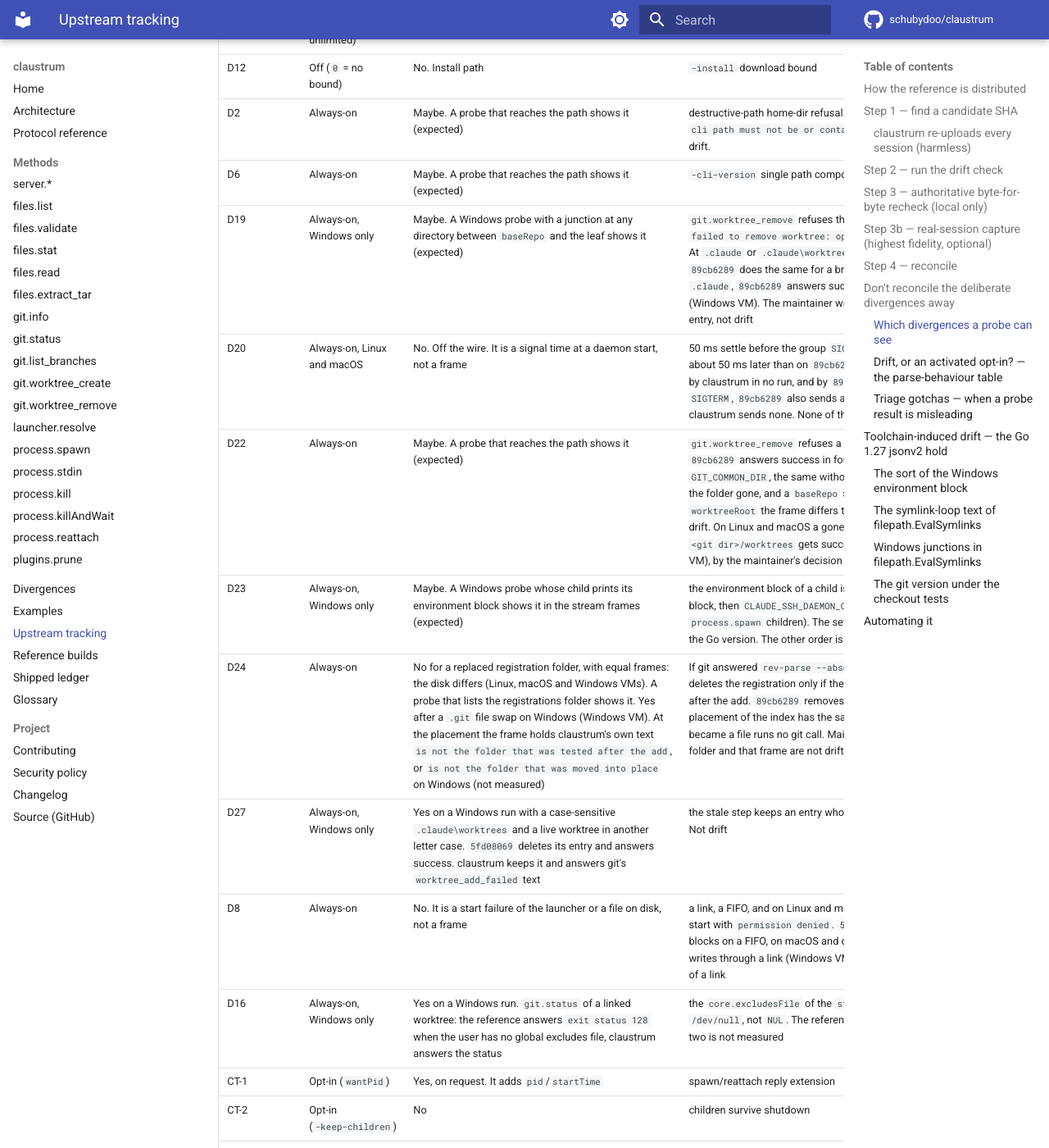
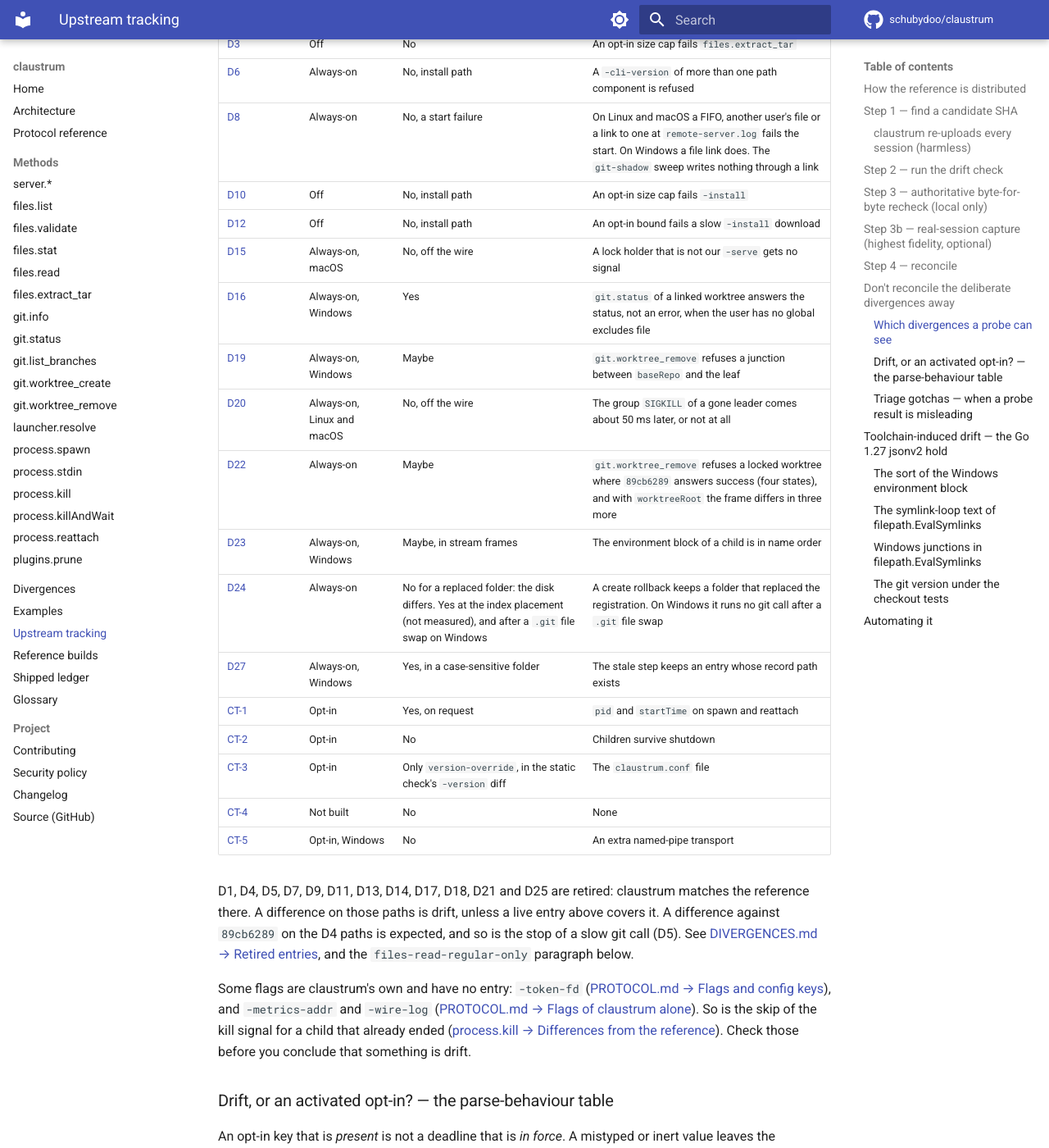
Before and after one commit to schubydoo/claustrum, an MkDocs documentation site: the page built from docs/UPSTREAM-TRACKING.md, in a window 1280 px wide and 1400 px high, scrolled down 4414 px. Shown: the whole window at 82% size. Built offline with MkDocs 1.6.1 and Material for MkDocs 9.7.7, drawn with Linux system fonts in a browser that asks for light colours; comment, search, counter and statistics services are not loaded; some of the changed text lies outside the part shown.

Commit message:
docs: cut the probe table of UPSTREAM-TRACKING.md to one line per divergence (#665)
* docs: cut the probe table of UPSTREAM-TRACKING.md to one line per divergence

Co-Authored-By: Claude Opus 5.5 <noreply@anthropic.com>

* docs: match the D8, D16, D22 and D24 rows to their entries

Co-Authored-By: Claude Opus 5.5 <noreply@anthropic.com>

* docs: match the D6, D20 and D22 rows to their entries

Co-Authored-By: Claude Opus 5.5 <noreply@anthropic.com>

* docs: name the static check in the CT-3 row

Co-Authored-By: Claude Opus 5.5 <noreply@anthropic.com>

---------

Co-authored-by: Schuby <12485317+schubydoo@users.noreply.github.com>
Co-authored-by: Claude Opus 5.5 <noreply@anthropic.com>

```diff
--- a/docs/UPSTREAM-TRACKING.md
+++ b/docs/UPSTREAM-TRACKING.md
@@ -183,47 +183,47 @@ opt-in?
 
 ### Which divergences a probe can see
 
-`battery-visible?` asks whether the standard frame battery (`validate.sh` /
-`battery.js`) shows a diff. The install-path entries (D10 and D12) run under
-`-install`, which the frame battery never drives at all.
+`Battery-visible?` asks whether the standard frame battery shows a diff. "Maybe"
+means that a probe which reaches the path shows it. The battery never drives
+`-install`. Each symptom below is expected, not drift. The entry in
+[DIVERGENCES.md](DIVERGENCES.md) has the texts and the detail.
 
-| ID | Default | Battery-visible? | What it is |
-|----|---------|------------------|------------|
-| D3 | Off (`0` = unlimited) | No. Off the default path | `files.extract_tar` size cap |
-| D10 | Off (`0` = unlimited) | No. Install path | `-install` CLI size cap |
-| D12 | Off (`0` = no bound) | No. Install path | `-install` download bound |
-| D2 | Always-on | Maybe. A probe that reaches the path shows it (expected) | destructive-path home-dir refusal. On `-install` it is the `cli path must not be or contain the home directory` text. That refusal is this guard, not drift. |
-| D6 | Always-on | Maybe. A probe that reaches the path shows it (expected) | `-cli-version` single path component |
-| D19 | Always-on, Windows only | Maybe. A Windows probe with a junction at any directory between `baseRepo` and the leaf shows it (expected) | `git.worktree_remove` refuses that junction with `failed to remove worktree: openat <path from baseRepo>: path escapes from parent`. At `.claude` or `.claude\worktrees`, `f6010b97` answers success and deletes the branch, and `89cb6289` does the same for a branch that another ref reaches. At a junction `<P>\J` above `.claude`, `89cb6289` answers success after 2 git calls. No leaf and no branch existed there (Windows VM). The maintainer widened the entry to those levels on 2026-10-07. That is this entry, not drift |
-| D20 | Always-on, Linux and macOS | No. Off the wire. It is a signal time at a daemon start, not a frame | 50 ms settle before the group `SIGKILL` of a leader that reads as gone. That `SIGKILL` comes about 50 ms later than on `89cb6289`. A child that replaces its program on `SIGTERM` is ended by claustrum in no run, and by `89cb6289` in some Linux runs. Where the child ends on `SIGTERM`, `89cb6289` also sends a group `SIGKILL` right after it in some Linux runs, and claustrum sends none. None of these is drift |
-| D22 | Always-on | Maybe. A probe that reaches the path shows it (expected) | `git.worktree_remove` refuses a worktree that is locked in the `.git` folder of `baseRepo`. `89cb6289` answers success in four states: a daemon `GIT_DIR` of another repository with `GIT_COMMON_DIR`, the same without `GIT_COMMON_DIR`, the same with `GIT_COMMON_DIR` and the folder gone, and a `baseRepo` spelled through a missing name (see the entry). With `worktreeRoot` the frame differs too. A maintainer decision of 2026-10-03. The refusal is not drift. On Linux and macOS a gone worktree whose locked entry sits behind a linked `<git dir>/worktrees` gets success, and its branch goes. That follows `5fd08069` (Linux VM), by the maintainer's decision of 2026-10-14. |
-| D23 | Always-on, Windows only | Maybe. A Windows probe whose child prints its environment block shows it in the stream frames (expected) | the environment block of a child is in name order. `89cb6289` keeps the order of its launching block, then `CLAUDE_SSH_DAEMON_CHILD=1`, then the added entries (Windows VM, `process.spawn` children). The set of entries and the response frames are equal there. Cause: the Go version. The other order is not drift |
-| D24 | Always-on | No for a replaced registration folder, with equal frames: the disk differs (Linux, macOS and Windows VMs). A probe that lists the registrations folder shows it. Yes after a `.git` file swap on Windows (Windows VM). At the placement the frame holds claustrum's own text `is not the folder that was tested after the add`, or `is not the folder that was moved into place` on Windows (not measured) | If git answered `rev-parse --absolute-git-dir`, the rollback of `git.worktree_create` deletes the registration only if the folder at its path is still the folder that the create accepted after the add. `89cb6289` removes the folder at that path (Linux and macOS VMs). The placement of the index has the same test (not measured). On Windows a rollback after `.git` became a file runs no git call. Maintainer decisions of 2026-10-07 and 2026-10-19. The kept folder and that frame are not drift |
-| D27 | Always-on, Windows only | Yes on a Windows run with a case-sensitive `.claude\worktrees` and a live worktree in another letter case. `5fd08069` deletes its entry and answers success. claustrum keeps it and answers git's `worktree_add_failed` text | the stale step keeps an entry whose record path exists. A maintainer decision of 2026-10-18. Not drift |
-| D8 | Always-on | No. It is a start failure of the launcher or a file on disk, not a frame | a link, a FIFO, and on Linux and macOS another user's file, at `remote-server.log` fails the start with `permission denied`. `5fd08069` writes through a link or another user's file and blocks on a FIFO, on macOS and on Linux with the `fs.protected` sysctls off. On Windows it writes through a link (Windows VM). The `git-shadow` sweep makes no lock file in the target of a link |
-| D16 | Always-on, Windows only | Yes on a Windows run. `git.status` of a linked worktree: the reference answers `exit status 128` when the user has no global excludes file, claustrum answers the status | the `core.excludesFile` of the `status`, `ls-files` and `diff-index` calls of `git.status` is `/dev/null`, not `NUL`. The reference stops at its `status` call there, so its value for the other two is not measured |
-| CT-1 | Opt-in (`wantPid`) | Yes, on request. It adds `pid`/`startTime` | spawn/reattach reply extension |
-| CT-2 | Opt-in (`-keep-children`) | No | children survive shutdown |
-| CT-3 | Opt-in (`claustrum.conf`) | Only `version-override`, via the static check's `-version` diff | the configuration file itself |
-| CT-4 | Not built. A deferred idea, recorded in DIVERGENCES.md only | No. There is no code | opt-in hardened token persistence (a `persist-token` key, or a Windows owner-only DACL) |
-| CT-5 | Opt-in (`-listen-pipe`, Windows) | No | additional named-pipe transport |
+| ID | Default | Battery-visible? | Symptom |
+|----|---------|------------------|---------|
+| [D2](DIVERGENCES.md#d2) | Always-on | Maybe | A delete path that is or holds the home folder is refused, also on `-install` |
+| [D3](DIVERGENCES.md#d3) | Off | No | An opt-in size cap fails `files.extract_tar` |
+| [D6](DIVERGENCES.md#d6) | Always-on | No, install path | A `-cli-version` of more than one path component is refused |
+| [D8](DIVERGENCES.md#d8) | Always-on | No, a start failure | On Linux and macOS a FIFO, another user's file or a link to one at `remote-server.log` fails the start. On Windows a file link does. The `git-shadow` sweep writes nothing through a link |
+| [D10](DIVERGENCES.md#d10) | Off | No, install path | An opt-in size cap fails `-install` |
+| [D12](DIVERGENCES.md#d12) | Off | No, install path | An opt-in bound fails a slow `-install` download |
+| [D15](DIVERGENCES.md#d15) | Always-on, macOS | No, off the wire | A lock holder that is not our `-serve` gets no signal |
+| [D16](DIVERGENCES.md#d16) | Always-on, Windows | Yes | `git.status` of a linked worktree answers the status, not an error, when the user has no global excludes file |
+| [D19](DIVERGENCES.md#d19) | Always-on, Windows | Maybe | `git.worktree_remove` refuses a junction between `baseRepo` and the leaf |
+| [D20](DIVERGENCES.md#d20) | Always-on, Linux and macOS | No, off the wire | The group `SIGKILL` of a gone leader comes about 50 ms later, or not at all |
+| [D22](DIVERGENCES.md#d22) | Always-on | Maybe | `git.worktree_remove` refuses a locked worktree where `89cb6289` answers success (four states), and with `worktreeRoot` the frame differs in three more |
+| [D23](DIVERGENCES.md#d23) | Always-on, Windows | Maybe, in stream frames | The environment block of a child is in name order |
+| [D24](DIVERGENCES.md#d24) | Always-on | No for a replaced folder: the disk differs. Yes at the index placement (not measured), and after a `.git` file swap on Windows | A create rollback keeps a folder that replaced the registration. On Windows it runs no git call after a `.git` file swap |
+| [D27](DIVERGENCES.md#d27) | Always-on, Windows | Yes, in a case-sensitive folder | The stale step keeps an entry whose record path exists |
+| [CT-1](DIVERGENCES.md#ct-1) | Opt-in | Yes, on request | `pid` and `startTime` on spawn and reattach |
+| [CT-2](DIVERGENCES.md#ct-2) | Opt-in | No | Children survive shutdown |
+| [CT-3](DIVERGENCES.md#ct-3) | Opt-in | Only `version-override`, in the static check's `-version` diff | The `claustrum.conf` file |
+| [CT-4](DIVERGENCES.md#ct-4) | Not built | No | None |
+| [CT-5](DIVERGENCES.md#ct-5) | Opt-in, Windows | No | An extra named-pipe transport |
 
-D1, D7, D9, D11, D13, D14, D18, D21 and D25 are retired. The reference changed on the path, or a later
-measurement corrected the premise, or the maintainer chose to follow the reference. claustrum now matches it. A difference on those paths is drift, not a divergence, unless
-an entry in the table above covers it (for example D6, D10).
-D4 is retired too. Its paths follow `5fd08069`, so a difference against
-`89cb6289` there is expected. The paragraph on `files-read-regular-only` below
-names the differences. D5 is retired too. The git calls follow the time limits
-of `5fd08069`, so a stop of a slow git is expected. See
-[DIVERGENCES.md → Retired entries](DIVERGENCES.md#retired-entries).
+D1, D4, D5, D7, D9, D11, D13, D14, D17, D18, D21 and D25 are retired: claustrum
+matches the reference there. A difference on those paths is drift, unless a live
+entry above covers it. A difference against `89cb6289` on the D4 paths is
+expected, and so is the stop of a slow git call (D5). See
+[DIVERGENCES.md → Retired entries](DIVERGENCES.md#retired-entries), and the
+`files-read-regular-only` paragraph below.
 
-Check both indexes. The shipped ledger ([docs/IMPROVEMENTS.md](IMPROVEMENTS.md))
-numbers several more claustrum-only behaviors, and they are just as real. They are
-item 16 (`-metrics-addr`) and item 18 (`-token-fd`). Item 21 is another: claustrum skips the
-kill signal for a child that already exited. Check both the divergence catalog and
-the shipped ledger before you conclude that something is drift. `-wire-log` is
-claustrum-only too, and it is in neither index: its detail is in
-[PROTOCOL.md → Flags and config keys](PROTOCOL.md#flags-and-config-keys).
+Some flags are claustrum's own and have no entry: `-token-fd`
+([PROTOCOL.md → Flags and config keys](PROTOCOL.md#flags-and-config-keys)), and
+`-metrics-addr` and `-wire-log`
+([PROTOCOL.md → Flags of claustrum alone](PROTOCOL.md#flags-of-claustrum-alone)).
+So is the skip of the kill signal for a child that already ended
+([process.kill → Differences from the reference](protocol/process-kill.md#differences-from-the-reference)).
+Check those before you conclude that something is drift.
 
 ### Drift, or an activated opt-in? — the parse-behaviour table
 
```
Also changed, not shown: 1 other file.
